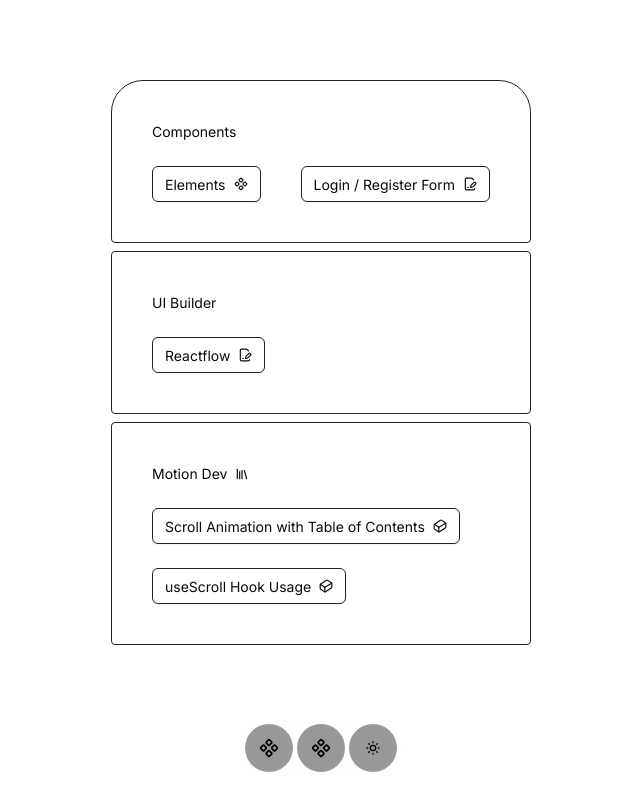
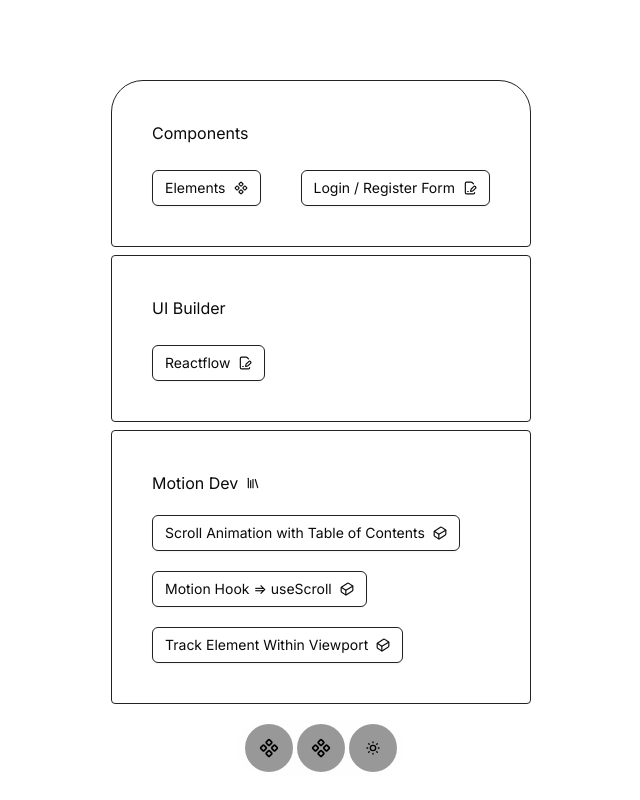
Before and after one commit to seckinyasar/react19-boilerplate, a Next.js app: page / in a window 1280 px wide. Shown: the whole page, without its empty margins (319-959 px from the left). Built offline with nearby package versions, Linux system fonts and the light colour scheme.

Commit message:
chore: tried sticky circular progress bar example

```diff
--- /dev/null
+++ b/src/app/motion/trackelementwithinviewport/page.tsx
@@ -0,0 +1,27 @@
+"use client";
+import { useMotionValueEvent, useScroll } from "motion/react";
+import CircularProgressBar from "@/components/widgets/CircularProgressBar";
+import { useRef } from "react";
+import ProgressCircle from "@/components/widgets/CircularProgressBar";
+const UseScrollExample = () => {
+  const ref = useRef(null);
+  const { scrollY, scrollYProgress } = useScroll({
+    target: ref,
+    offset: ["end end", "start start"],
+  });
+
+  useMotionValueEvent(scrollYProgress, "change", (latest) => {
+    console.log("Page scroll", latest);
+  });
+
+  return (
+    <div className="flex w-full min-h-screen justify-center bg-background py-20 relative">
+      <div className="container-center flex-col gap-y-10 items-center min-h-screen h-full">
+        <h3 className="text-[38px] font-semibold tracking-[-1.5px] leading-[38px] pb-10">
+          Track element within viewport
+        </h3>
+      </div>
+    </div>
+  );
+};
+export default UseScrollExample;
--- a/src/app/page.tsx
+++ b/src/app/page.tsx
@@ -10,7 +10,7 @@
       {/* //* container_Inner */}
       <div className="flex flex-col gap-y-2 w-fit">
         <div className="flex flex-col p-10 border border-border space-y-6 rounded-t-4xl rounded-b-sm">
-          <h2 className="text-base ">Components</h2>
+          <h2 className="text-lg  ">Components</h2>
           <div className="space-x-10">
             <Link
               className={buttonVariants({ variant: "outline" })}
@@ -31,7 +31,7 @@
 
         {/*//* UI Builder */}
         <div className="flex flex-col gap-y-6 border border-border p-10 rounded-sm">
-          <h2 className="text-base">UI Builder</h2>
+          <h2 className="text-lg">UI Builder</h2>
           <div className="space-x-10">
             <Link
               className={buttonVariants({ variant: "outline" })}
@@ -44,8 +44,8 @@
         </div>
 
         {/* //* Framer Motion  */}
-        <div className="flex flex-col gap-y-6 border border-border p-10 rounded-sm">
-          <h2 className="flex items-center text-base">
+        <div className="flex flex-col gap-y-5 border border-border p-10 rounded-sm">
+          <h2 className="flex items-center text-lg]}">
             Motion Dev
             <Library className="size-3.5 ml-2" />
           </h2>
@@ -63,7 +63,16 @@
               className={buttonVariants({ variant: "outline" })}
               href="/motion/usescroll"
             >
-              useScroll Hook Usage
+              Motion Hook =&gt; useScroll
+              <Cuboid className="size-3.5 ml-2" />
+            </Link>
+          </div>
+          <div>
+            <Link
+              className={buttonVariants({ variant: "outline" })}
+              href="/motion/trackelementwithinviewport"
+            >
+              Track Element Within Viewport
               <Cuboid className="size-3.5 ml-2" />
             </Link>
           </div>
--- a/src/components/ui/ProgressBar.tsx
+++ b/src/components/ui/ProgressBar.tsx
@@ -17,14 +17,12 @@
       className={cn("w-full h-1 rounded-full overflow-hidden", className)}
     >
       <motion.div
-        className="flex w-full h-full bg-blue-500  "
-        // style={{ width: `${percentage}%` }}
+        className="flex w-full h-full bg-blue-500"
         style={{ scaleX: value, transformOrigin: "left" }}
       />
     </motion.div>
   );
 };
-
 export default ProgressBar;
 
 //? used motion.div to use value as it is, without any manipulation. Otherwise, it is not working.
--- /dev/null
+++ b/src/components/widgets/CircularProgressBar.tsx
@@ -0,0 +1,43 @@
+import { MotionValue } from "motion/react";
+import { useState } from "react";
+
+type ProgressCircleProps = {
+  size?: number;
+  strokeWidth?: number;
+  progress: number | MotionValue<number>; // 0-100 arası değer
+};
+
+const ProgressCircle = ({
+  size = 100,
+  strokeWidth = 8,
+  progress,
+}: ProgressCircleProps) => {
+  const radius = (size - strokeWidth) / 2;
+  const circumference = 2 * Math.PI * radius;
+
+  const [progressState, setProgress] = useState(0);
+
+  return (
+    <svg width={size} height={size} style={{ transform: "rotate(-90deg)" }}>
+      <circle
+        cx={size / 2}
+        cy={size / 2}
+        r={radius}
+        stroke="#e5e7eb"
+        strokeWidth={strokeWidth}
+        fill="transparent"
+      />
+      <circle
+        cx={size / 2}
+        cy={size / 2}
+        r={radius}
+        stroke="#3b82f6"
+        strokeWidth={strokeWidth}
+        fill="transparent"
+        strokeDasharray={circumference}
+        strokeLinecap="round"
+      />
+    </svg>
+  );
+};
+export default ProgressCircle;
```
